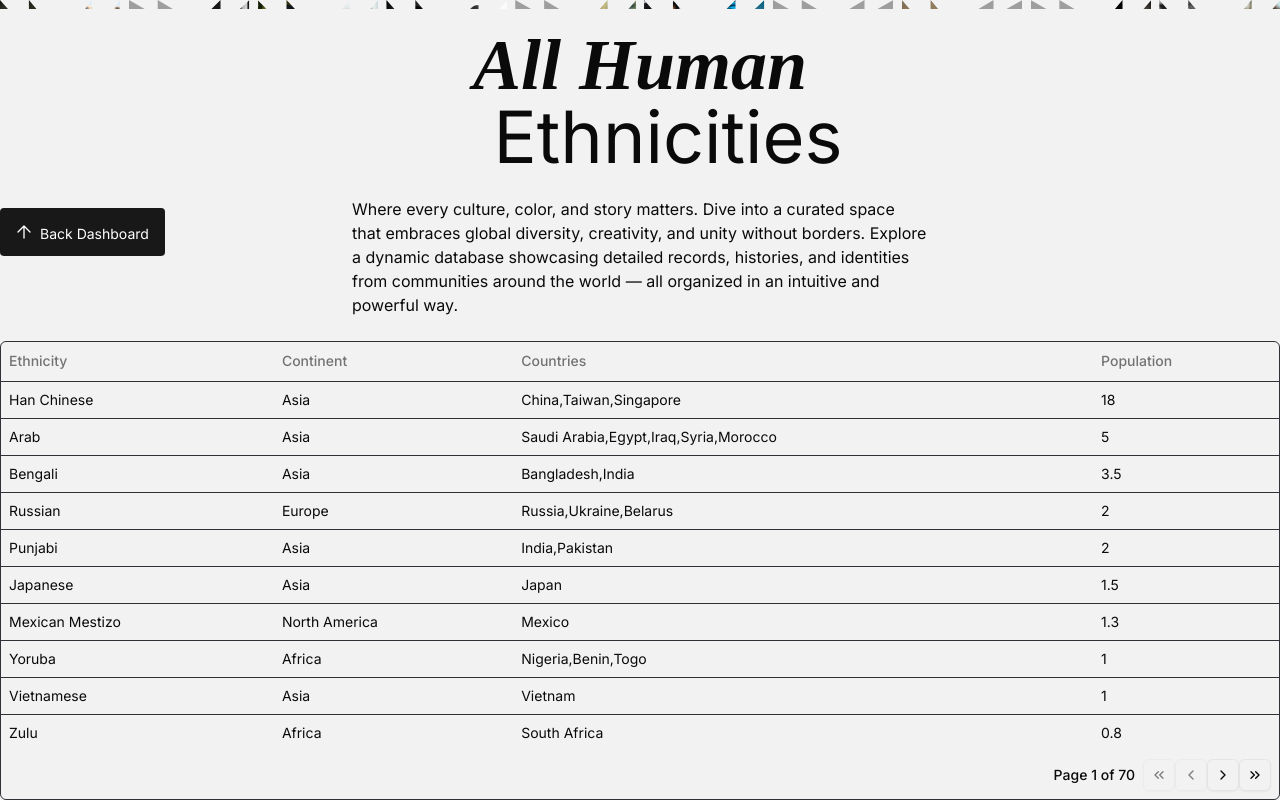
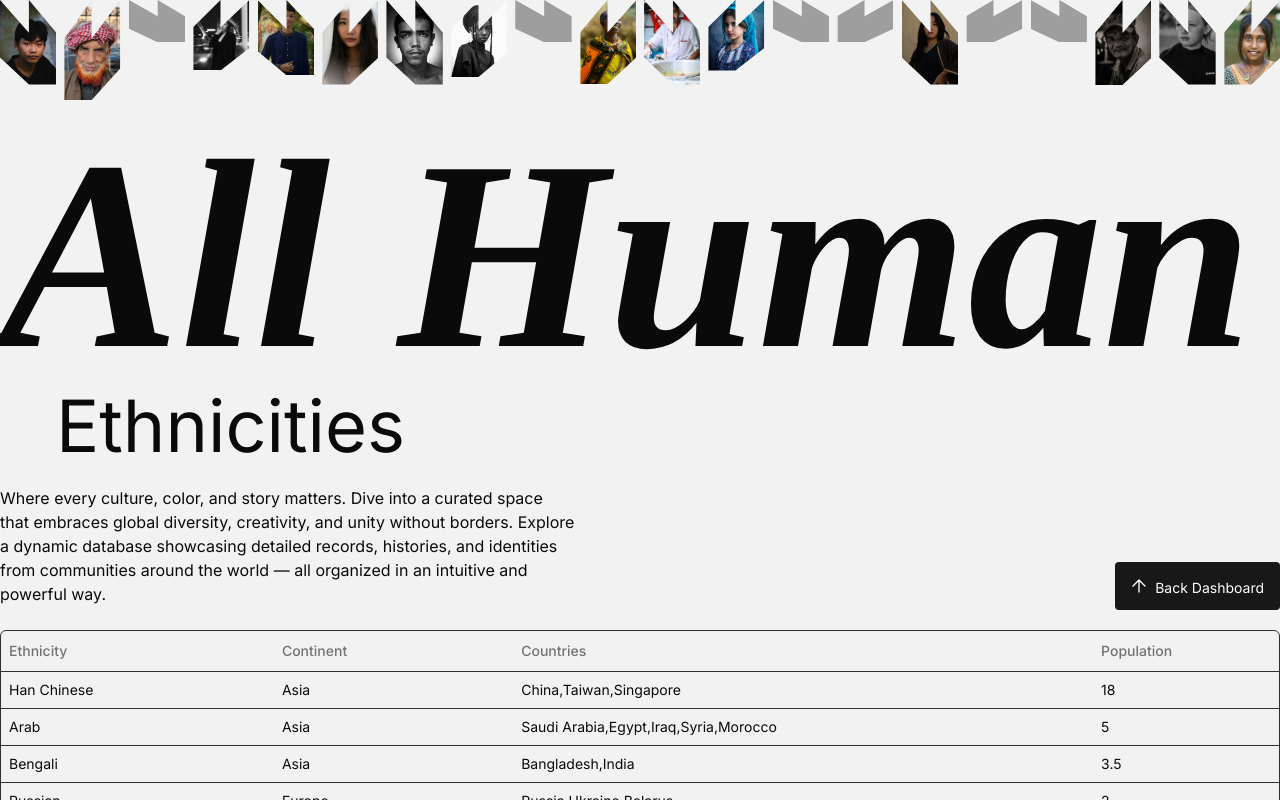
Before and after one commit to miuel/ethnicities, a Next.js app: page /all-ethicity in a window 1280 px wide. Shown: the top 800 px of the page. Built offline with nearby package versions, Linux system fonts and the light colour scheme; no server answers; sample sign-in values are in the browser's storage; grey boxes are pictures that could not be loaded.

Commit message:
styled AllEthnicity

```diff
--- a/src/app/all-ethicity/page.tsx
+++ b/src/app/all-ethicity/page.tsx
@@ -54,28 +54,8 @@ const AllEthnicity: React.FC = () => {
   }, []);
 
   return (
-    <div className="mx-auto max-w-[1512px] flex justify-center items-center h-screen flex-col mb-10 relative">
-      <a
-        href="/dashboard"
-        className="hidden md:flex absolute text-sm top-52 left-0 w-auto p-4 rounded-sm bg-asafeBlack text-white  h-12"
-      >
-        <svg
-          xmlns="http://www.w3.org/2000/svg"
-          className="h-4 w-4 mr-2 -rotate-90"
-          fill="none"
-          viewBox="0 0 24 24"
-          stroke="currentColor"
-          strokeWidth={2}
-        >
-          <path
-            strokeLinecap="round"
-            strokeLinejoin="round"
-            d="M3 12h18m-9 9l9-9-9-9"
-          />
-        </svg>
-        Back Dashboard
-      </a>
-      <div className="flex gap-2 overflow-hidden">
+    <div className="ml-5 md:ml-0 md:mx-auto max-w-[1512px] flex justify-center h-auto flex-col mb-10 relative">
+      <div className="md:flex gap-2 overflow-hidden hidden">
         {imageArr.map((item, index) => (
           <Reveal key={index} delay={index * 0.2}>
             <img
@@ -97,20 +77,49 @@ const AllEthnicity: React.FC = () => {
         ))}
       </div>
 
-      <h1 className="italic font-bold text-7xl font-editorialNew mt-5">
-        All Human
-      </h1>
-      <h1 className="ml-14 text-7xl">Ethnicities</h1>
-
-      <p className="py-6 max-w-xl">
-        Where every culture, color, and story matters. Dive into a curated space
-        that embraces global diversity, creativity, and unity without borders.
-        Explore a dynamic database showcasing detailed records, histories, and
-        identities from communities around the world — all organized in an
-        intuitive and powerful way.
-      </p>
+      <Reveal>
+        <h1 className="italic font-bold text-5xl xl:text-[270px] font-editorialNew mt-5 leading-none">
+          All Human
+        </h1>
+      </Reveal>
+      <div className="relative">
+        <Reveal>
+          <h1 className="md:ml-14 text-5xl  md:text-7xl">Ethnicities</h1>
+        </Reveal>
+        <Reveal>
+          <p className="py-6 max-w-xl">
+            Where every culture, color, and story matters. Dive into a curated
+            space that embraces global diversity, creativity, and unity without
+            borders. Explore a dynamic database showcasing detailed records,
+            histories, and identities from communities around the world — all
+            organized in an intuitive and powerful way.
+          </p>
+        </Reveal>
+        <Reveal>
+          <a
+            href="/dashboard"
+            className="hidden md:flex absolute text-sm bottom-5 right-0 w-auto p-4 rounded-sm bg-asafeBlack text-white  h-12"
+          >
+            <svg
+              xmlns="http://www.w3.org/2000/svg"
+              className="h-4 w-4 mr-2 -rotate-90"
+              fill="none"
+              viewBox="0 0 24 24"
+              stroke="currentColor"
+              strokeWidth={2}
+            >
+              <path
+                strokeLinecap="round"
+                strokeLinejoin="round"
+                d="M3 12h18m-9 9l9-9-9-9"
+              />
+            </svg>
+            Back Dashboard
+          </a>
+        </Reveal>
+      </div>
       {loading ? (
-        <div className="flex justify-center items-center h-screen">
+        <div className="flex justify-center items-center max-h-96">
           <div className="animate-spin rounded-full h-12 w-12 border-t-2 border-b-2 border-gray-900"></div>
         </div>
       ) : (
```
